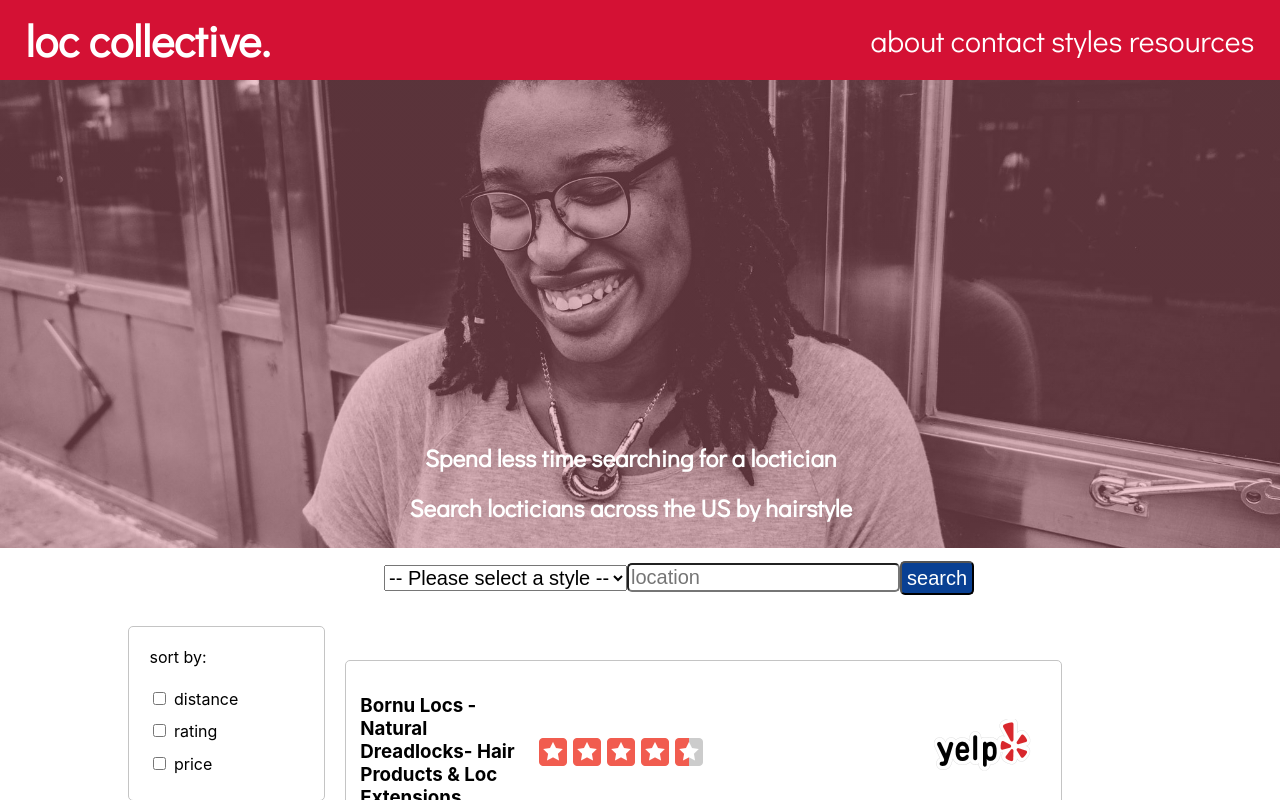
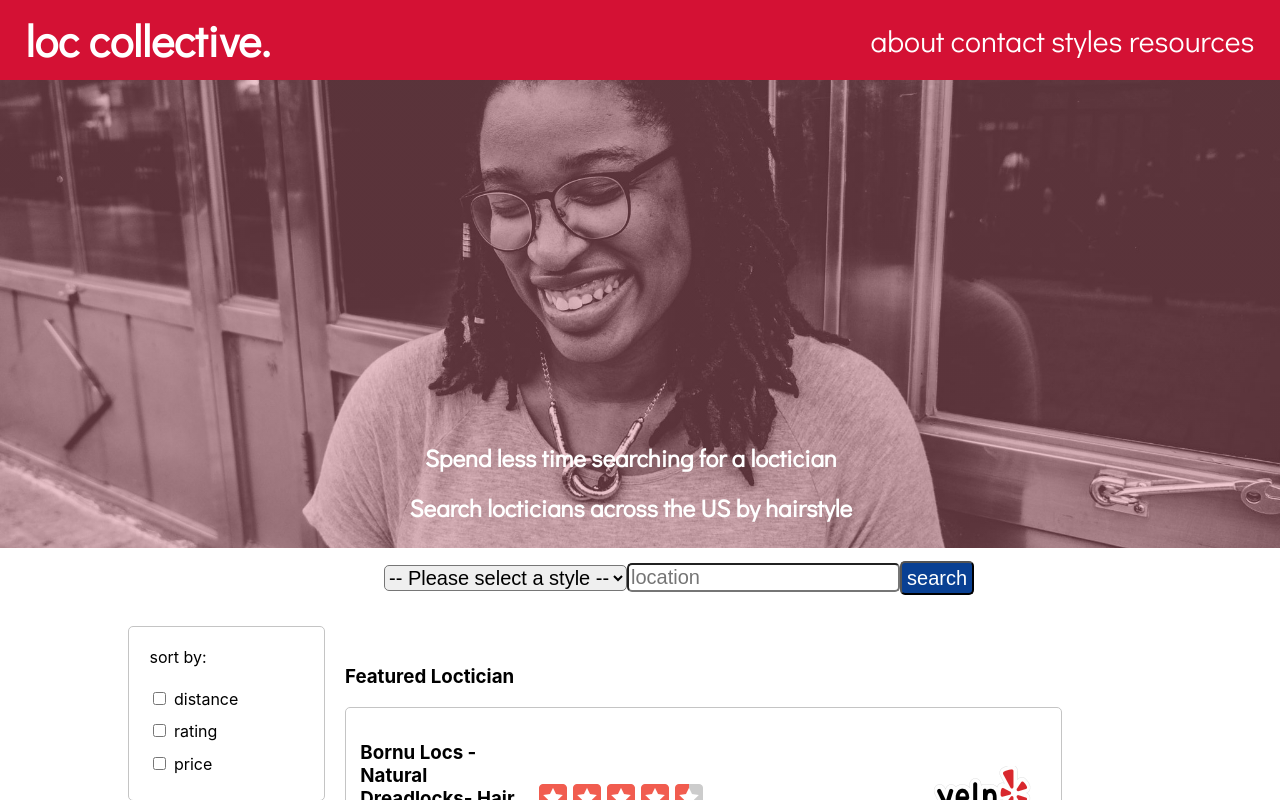
Before and after one commit to garnetred/loc-collective, a React (Create React App) app: page / in a window 1280 px wide. Shown: the top 800 px of the page. Built offline with nearby package versions, Linux system fonts and the light colour scheme.

Commit message:
Clear lint errors, add prop types, remove commented out code and console logs

```diff
--- a/src/Components/SearchForm/SearchForm.js
+++ b/src/Components/SearchForm/SearchForm.js
@@ -1,9 +1,10 @@
 import React, { Component } from "react";
+import PropTypes from "prop-types";
 import "./SearchForm.css";
 
 class SearchForm extends Component {
-  constructor() {
-    super();
+  constructor(props) {
+    super(props);
     this.state = {
       location: "",
       style: "",
@@ -59,12 +60,12 @@ class SearchForm extends Component {
         </section>
 
         <form className="search-form" data-testid="form">
-          <label htmlFor="style">
           <select
             name="style"
             id="style"
             data-testid="select"
             onChange={(e) => this.handleChange(e)}
+            aria-label="style"
           >
             <option value="" selected disabled>
               -- Please select a style --{" "}
@@ -76,7 +77,6 @@ class SearchForm extends Component {
             <option value="microlocs">microlocs</option>
             <option value="faux locs">faux locs</option>
           </select>
-          </label>
           <input
             className="location-input"
             type="text"
@@ -108,4 +108,8 @@ class SearchForm extends Component {
   }
 }
 
+SearchForm.propTypes = {
+  retrieveSearchResults: PropTypes.func,
+};
+
 export default SearchForm;
--- a/src/Components/SearchResultsContainer/SearchResultsContainer.js
+++ b/src/Components/SearchResultsContainer/SearchResultsContainer.js
@@ -1,4 +1,5 @@
 import React from "react";
+import PropTypes from "prop-types";
 import "./SearchResultsContainer.css";
 import SearchResults from "../SearchResults/SearchResults";
 
@@ -39,6 +40,8 @@ const SearchResultsContainer = (props) => {
           </p>
         ) : null}
         {props.style === undefined ? (
+          <>
+            <h3>Featured Loctician</h3>
             <SearchResults
               key={Math.round(100000)}
               name="Bornu Locs - Natural Dreadlocks- Hair Products & Loc Extensions"
@@ -50,6 +53,7 @@ const SearchResultsContainer = (props) => {
               price="$$"
               id="_Qde9mvL7hddZTiT1YMN8Q"
             />
+          </>
         ) : (
           allSearchResults
         )}
@@ -58,4 +62,9 @@ const SearchResultsContainer = (props) => {
   );
 };
 
+SearchResultsContainer.propTypes = {
+  results: PropTypes.array,
+  style: PropTypes.string,
+};
+
 export default SearchResultsContainer;
--- a/src/Components/WebContent/WebContent.js
+++ b/src/Components/WebContent/WebContent.js
@@ -1,4 +1,5 @@
 import React from "react";
+import PropTypes from "prop-types";
 import "./WebContent.css";
 
 const WebContent = (props) => {
@@ -22,4 +23,9 @@ const WebContent = (props) => {
   );
 };
 
+WebContent.propTypes = {
+  header: PropTypes.string,
+  info: PropTypes.any.isRequired,
+};
+
 export default WebContent;
--- a/src/Components/WebContentContainer/WebContentContainer.js
+++ b/src/Components/WebContentContainer/WebContentContainer.js
@@ -1,5 +1,6 @@
 import React from "react";
 import "./WebContentContainer.css";
+import PropTypes from "prop-types";
 import WebContent from "../WebContent/WebContent";
 
 const WebContentContainer = (props) => {
@@ -20,4 +21,9 @@ const WebContentContainer = (props) => {
   );
 };
 
+WebContentContainer.propTypes = {
+  data: PropTypes.array,
+  name: PropTypes.string,
+};
+
 export default WebContentContainer;
--- a/src/apiCalls.js
+++ b/src/apiCalls.js
@@ -9,8 +9,6 @@ export const fetchStylist = async (id) => {
   let requestOptions = {
     method: "GET",
     headers: myHeaders,
-    // body: raw,
-    // redirect: "follow",
   };
   const info = await Promise.all([
     fetch(
@@ -37,15 +35,12 @@ export const getSearchResults = async (terms) => {
   let requestOptions = {
     method: "GET",
     headers: myHeaders,
-      // body: raw,
-      // redirect: "follow",
   };
 
   const info = await fetch(
     `https://cors-anywhere.herokuapp.com/https://api.yelp.com/v3/businesses/search?term=${searchTerm}&category=(hairstylists, US)&location=${terms.location}&limit=50`,
     requestOptions
   );
-    const data = await info.json()
-    console.log(data)
+  const data = await info.json();
   return data;
-}
+};
```
Also changed, not shown: src/Components/SearchResults/SearchResults.js (+12 -0 lines), src/Components/StylistPage/StylistPage.js (+4 -53 lines). Lines whose indentation alone changed are shown as unchanged.
